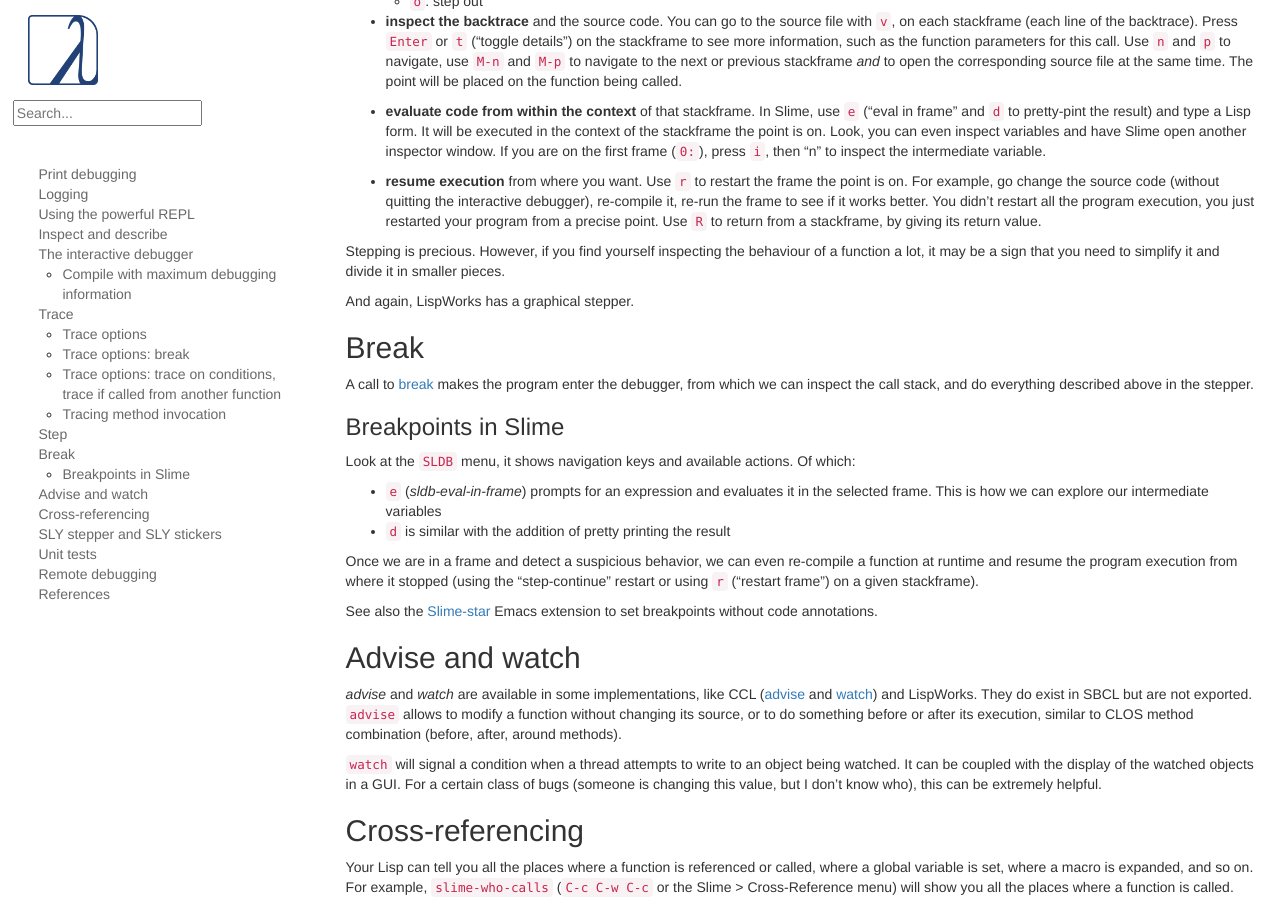
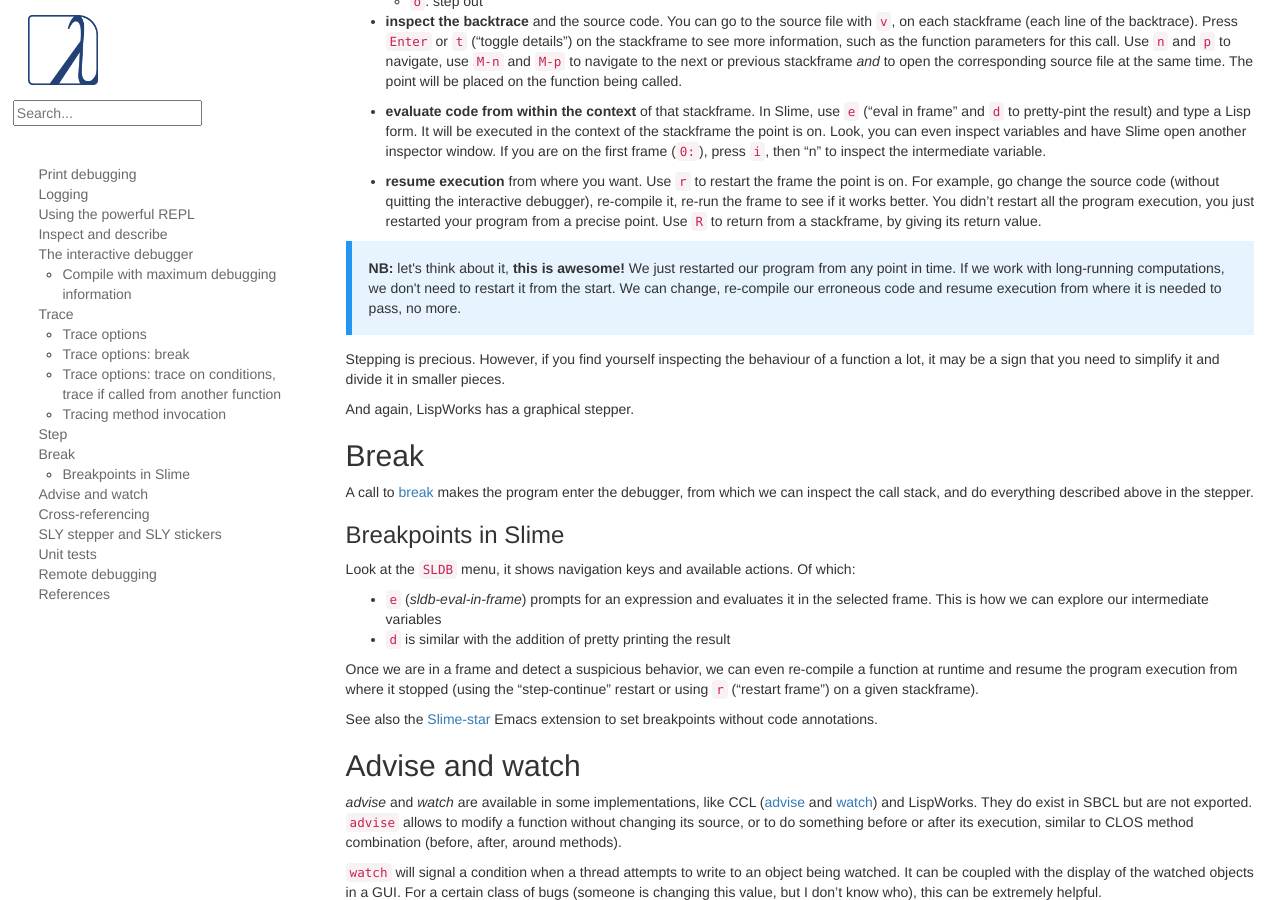
Before and after one commit to LispCookbook/cl-cookbook, a Jekyll site: the page built from debugging.md, in a window 1280 px wide and 900 px high, scrolled down 8097 px. Built offline with Jekyll 4.4.1, drawn with Linux system fonts in a browser that asks for light colours; some of the changed text lies outside the part shown.

Commit message:
(minor) debugging: add info box

```diff
--- a/debugging.md
+++ b/debugging.md
@@ -269,8 +269,10 @@ slime-trace-dialog`` bound to `C-c T`.
 `trace` accepts options. For example, you can use `:break t` to invoke
 the debugger at the start of the function, before it is called (more on break below):
 
-    (trace factorial :break t)
-    (factorial 2)
+~~~lisp
+(trace factorial :break t)
+(factorial 2)
+~~~
 
 We can define many things in one call to `trace`. For instance,
 options that appear before the first function name to trace are
@@ -278,13 +280,17 @@ options that appear before the first function name to trace are
 `:break t` is set for every function that follows: `factorial`, `foo`
 and `bar`:
 
-    (trace :break t factorial foo bar)
+~~~lisp
+(trace :break t factorial foo bar)
+~~~
 
 On the contrary, if an option comes after a function name, it acts as
 a *local* option, only for its *preceding* function. That's how we first
 did. Below `foo` and `bar` come after, they are not affected by `:break`:
 
-    (trace factorial :break t foo bar)
+~~~lisp
+(trace factorial :break t foo bar)
+~~~
 
 But do you actually want to `break` *before* the function call or just
 *after* it? With `:break` as with many options, you can choose. These
@@ -498,6 +504,11 @@ you the available actions, in addition to the step window.
   point. Use `R` to return from a stackframe, by giving its return
   value.
 
+<div class="info-box info" style="margin-bottom: 1em">
+<!-- if inside a <p> then bootstrap adds 10px padding to the bottom -->
+<strong>NB:</strong> let's think about it, <strong>this is awesome!</strong> We just restarted our program from any point in time. If we work with long-running computations, we don't need to restart it from the start. We can change, re-compile our erroneous code and resume execution from where it is needed to pass, no more.
+</div>
+
 Stepping is precious. However, if you find yourself inspecting the
 behaviour of a function a lot, it may be a sign that you need to
 simplify it and divide it in smaller pieces.
```
